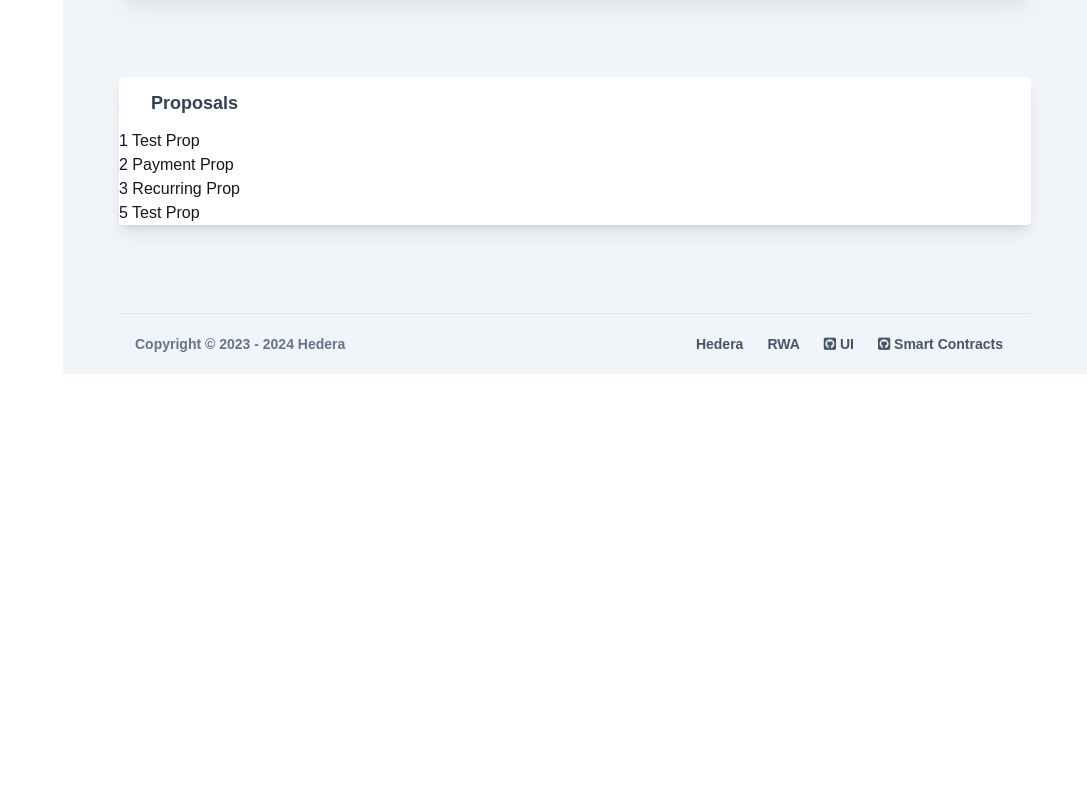
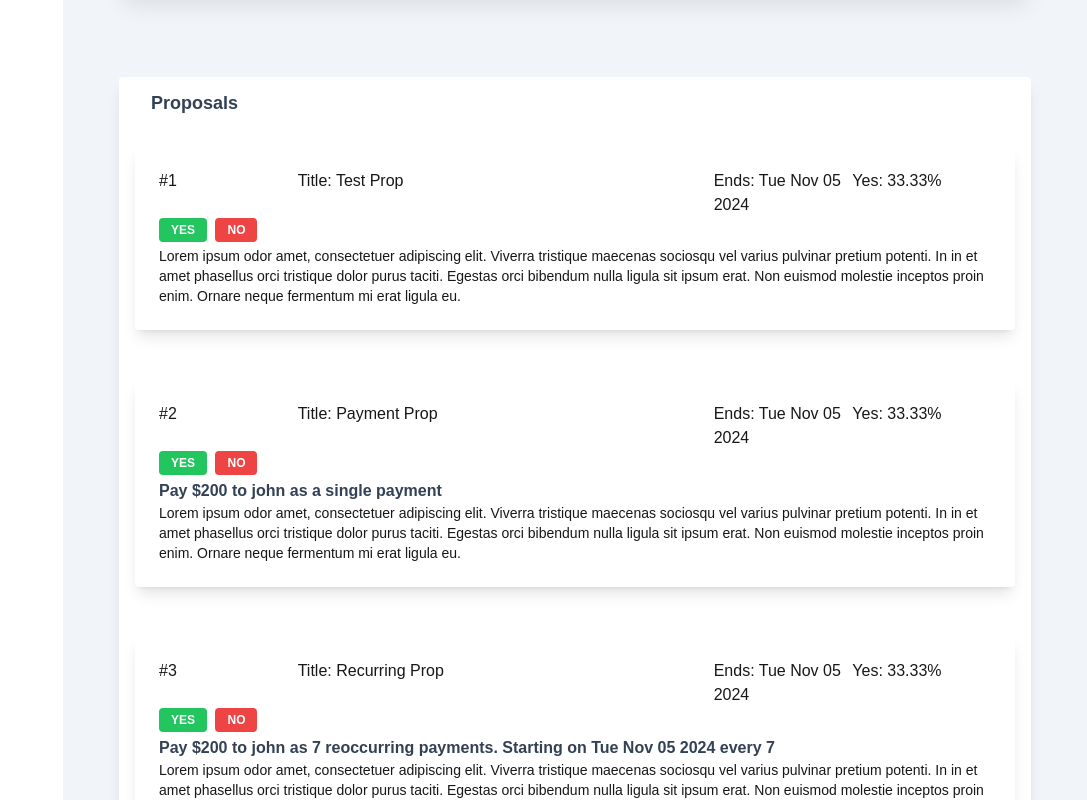
Before and after one commit to dchernokur/ui-demo, a Next.js app in the folder packages/fe-tw/: page /dash in a window 1280 px wide. Shown: the part 980-1780 px from the top of the page, without its empty margins (193-1280 px from the left). Before the commit the page ends 1354 px from the top, so only its background shows below. Built offline with nearby package versions, Linux system fonts and the light colour scheme.

Commit message:
add proposals

```diff
--- a/packages/fe-tw/src/components/Cards/CardProposals.tsx
+++ b/packages/fe-tw/src/components/Cards/CardProposals.tsx
@@ -1,33 +1,23 @@
-'use client'
+"use client";
 import React from "react";
-//import PropTypes from "prop-types";
-import type {
-  TextProposal,
-} from "@/types/props";
-// components
 
-import TableDropdown from "@/components/Dropdowns/TableDropdown";
+
 import {activeProposals} from "@/consts/props";
+import {Proposal} from "@/components/Cards/Proposals/Proposal";
 
-export default function CardProposals(props:PropTypes) {
- const {color} = {...defaultProps, ...props};
- for (const pr of activeProposals) {
-     console.log("type",pr.propType,pr)
- }
+export default function CardProposals(props: PropTypes) {
+	const { color } = { ...defaultProps, ...props };
+
 	return (
 		<>
 			<div
-        className={
-          `relative flex flex-col min-w-0 break-words w-full mb-6 shadow-lg rounded ${color === "light" ? "bg-white" : "bg-lightBlue-900 text-white"}`
-        }
+				className={`relative flex flex-col min-w-0 break-words w-full mb-6 shadow-lg rounded ${color === "light" ? "bg-white" : "bg-lightBlue-900 text-white"}`}
 			>
 				<div className="rounded-t mb-0 px-4 py-3 border-0">
 					<div className="flex flex-wrap items-center">
 						<div className="relative w-full px-4 max-w-full flex-grow flex-1">
 							<h3
-                className={
-                  `font-semibold text-lg ${color === "light" ? "text-slate-700" : "text-white"}`
-                }
+								className={`font-semibold text-lg ${color === "light" ? "text-slate-700" : "text-white"}`}
 							>
 								Proposals
 							</h3>
@@ -35,14 +25,13 @@ export default function CardProposals(props:PropTypes) {
 					</div>
 				</div>
 				<div className="block w-full overflow-x-auto">
-          {/* Projects table */}
-
-          <ul>
-              {activeProposals.map( (prop)=>(
-                  <li key={prop.id} >{prop.id} {prop.title}</li>
-              ) )}
-
-          </ul>
+					{activeProposals.map((proposal) => (
+						<div key={proposal.id} className="flex flex-wrap mt-4">
+							<div className="w-full mb-2 px-4">
+								<Proposal proposal={proposal} />
+							</div>
+						</div>
+					))}
 				</div>
 			</div>
 		</>
@@ -53,6 +42,6 @@ const defaultProps: PropTypes = {
 	color: "light",
 };
 
-interface PropTypes  {
-  color?: "light"| "dark"
-};
+interface PropTypes {
+	color?: "light" | "dark";
+}
--- /dev/null
+++ b/packages/fe-tw/src/components/Cards/Proposals/Proposal.tsx
@@ -0,0 +1,62 @@
+import {type PaymentProposal, ProposalType, type RecurringPaymentProposal, type TextProposal,} from "@/types/props";
+import {ProposalText} from "@/components/Cards/Proposals/ProposalText";
+import {ProposalPayment} from "@/components/Cards/Proposals/ProposalPayment";
+import {ProposalRecurringPayment} from "@/components/Cards/Proposals/ProposalRecurringPayment";
+
+function render(proposal: {
+	proposal: TextProposal | PaymentProposal | RecurringPaymentProposal;
+}) {
+	switch (proposal.propType) {
+		case ProposalType.TextProposal:
+			return <ProposalText proposal={proposal} />;
+			case ProposalType.PaymentProposal:
+			return <ProposalPayment proposal={proposal} />;
+			case ProposalType.RecurringProposal:
+			return <ProposalRecurringPayment proposal={proposal} />;
+		default:
+			return <h1>Unknown proposal type {proposal.propType}</h1>;
+	}
+}
+
+export function Proposal({
+	proposal,
+}: { proposal: TextProposal | PaymentProposal | RecurringPaymentProposal }) {
+	return (
+		<div className="relative flex flex-col min-w-0 break-words bg-white w-full mb-6 shadow-lg rounded p-6">
+			<div className="grid grid-cols-6 w-full">
+				<div className="col-span-1">#{proposal.id}</div>
+				<div className="col-span-3">Title: {proposal.title}</div>
+				<div className="col-span-1">
+				Ends: {proposal.expiry.toDateString()}
+				</div>	<div className="col-span-1">
+					{proposal.votesYes + proposal.votesNo === 0
+						? "-None-"
+						: "Yes: ".concat((
+								proposal.votesYes *100/
+								(proposal.votesNo + proposal.votesYes)
+							).toFixed(2)) .concat("%")}
+				</div>
+				<div className="col-span-1">
+					<button
+						type="button"
+						className="bg-green-500 text-white active:bg-indigo-600 text-xs font-bold uppercase px-3 py-1 rounded outline-none focus:outline-none mr-1 mb-1 ease-linear transition-all duration-150"
+					>
+						Yes
+					</button>
+					&nbsp;
+					<button
+						type="button"
+						className="bg-red-500 text-white active:bg-indigo-600 text-xs font-bold uppercase px-3 py-1 rounded outline-none focus:outline-none mr-1 mb-1 ease-linear transition-all duration-150"
+					>
+						No
+					</button>
+				</div>
+			</div>
+			{render(proposal)}
+
+			<div className="grid grid-cols-4">
+			<div className="col-span-6 text-sm">{proposal.description}</div>
+			</div>
+		</div>
+	);
+}
--- /dev/null
+++ b/packages/fe-tw/src/components/Cards/Proposals/ProposalPayment.tsx
@@ -0,0 +1,18 @@
+import type {PaymentProposal} from "@/types/props";
+import React from "react";
+
+export function ProposalPayment({ proposal }: ProposalPaymentPropTypes) {
+	return (
+		<div className="grid grid-cols-4">
+			<div className="col-span-4">
+				<h3 className="font-semibold text-base text-slate-700 text-left">
+					Pay ${proposal.amount} to {proposal.to} as a single payment
+				</h3>
+			</div>
+		</div>
+	);
+}
+
+interface ProposalPaymentPropTypes {
+	proposal: PaymentProposal;
+}
--- /dev/null
+++ b/packages/fe-tw/src/components/Cards/Proposals/ProposalRecurringPayment.tsx
@@ -0,0 +1,18 @@
+import type { RecurringPaymentProposal} from "@/types/props";
+import React from "react";
+
+export function ProposalRecurringPayment({ proposal }: ProposalRecurringPaymentPropTypes) {
+	return (
+		<div className="grid grid-cols-4">
+			<div className="col-span-4">
+				<h3 className="font-semibold text-base text-slate-700 text-left">
+					Pay ${proposal.amount} to {proposal.to} as {proposal.frequency} reoccurring payments. Starting on {proposal.startPayment.toDateString()} every {proposal.frequency}
+				</h3>
+			</div>
+		</div>
+	);
+}
+
+interface ProposalRecurringPaymentPropTypes {
+	proposal: RecurringPaymentProposal;
+}
--- /dev/null
+++ b/packages/fe-tw/src/components/Cards/Proposals/ProposalText.tsx
@@ -0,0 +1,12 @@
+import type {TextProposal} from "@/types/props";
+import React from "react";
+
+export function ProposalText({ proposal }: ProposalTextPropTypes) {
+	return (
+		<></>
+	);
+}
+
+interface ProposalTextPropTypes {
+	proposal: TextProposal;
+}
--- a/packages/fe-tw/src/components/Dropdowns/TableDropdown.tsx
+++ b/packages/fe-tw/src/components/Dropdowns/TableDropdown.tsx
@@ -1,15 +1,20 @@
 import React from "react";
-import { createPopper } from "@popperjs/core";
+//import { createPopper } from "@popperjs/core";
+import { usePopper } from "react-popper";
 
 const NotificationDropdown = () => {
   // dropdown props
+    const [referenceElement, _setReferenceElement] = React.useState(null);
+    const [popperElement, _setPopperElement] = React.useState(null);
+    const { styles, attributes } = usePopper(referenceElement, popperElement);
+
+
   const [dropdownPopoverShow, setDropdownPopoverShow] = React.useState(false);
-  const btnDropdownRef = React.createRef();
-  const popoverDropdownRef = React.createRef();
+
   const openDropdownPopover = () => {
-    createPopper(btnDropdownRef.current, popoverDropdownRef.current, {
-      placement: "left-start",
-    });
+//    createPopper(btnDropdownRef.current, popoverDropdownRef.current, {
+    //  placement: "left-start",
+  //  });
     setDropdownPopoverShow(true);
   };
   const closeDropdownPopover = () => {
@@ -19,7 +24,7 @@ const NotificationDropdown = () => {
     <>
       <button type="button"
         className="text-blueGray-500 py-1 px-3"
-        ref={btnDropdownRef}
+        ref={referenceElement}
         onClick={(e) => {
           e.preventDefault();
           dropdownPopoverShow ? closeDropdownPopover() : openDropdownPopover();
@@ -28,7 +33,7 @@ const NotificationDropdown = () => {
         <i className="fas fa-ellipsis-v" />
       </button>
       <div
-        ref={popoverDropdownRef}
+        ref={popperElement}
         className={
           `${dropdownPopoverShow ? "block " : "hidden "}bg-white text-base z-50 float-left py-2 list-none text-left rounded shadow-lg min-w-48`
         }
--- a/packages/fe-tw/src/types/props.ts
+++ b/packages/fe-tw/src/types/props.ts
@@ -1,15 +1,20 @@
-export type Proposal = {
-	id: number,
+type Proposal = {
+	id: number;
 	title: string;
 	description: string;
 	started: Date;
 	expiry: Date;
 	votesYes: number;
 	votesNo: number;
-	propType?: string;
+	propType?: ProposalType;
 };
 
-export type TextProposal = Proposal;
+export enum ProposalType {
+	TextProposal = "text",
+	PaymentProposal = "payment",
+	RecurringProposal = "recurring",
+}
+export type TextProposal = Proposal & {};
 export type RecurringPaymentProposal = PaymentProposal & {
 	startPayment: Date;
 	numPayments: number;
@@ -21,13 +26,13 @@ export type PaymentProposal = Proposal & {
 };
 
 export function TextProp(prop: TextProposal): TextProposal {
-	return { propType: "text", ...prop };
+	return { propType: ProposalType.TextProposal, ...prop };
 }
 export function PaymentProp(prop: PaymentProposal): PaymentProposal {
-	return { propType: "payment", ...prop };
+	return { propType: ProposalType.PaymentProposal, ...prop };
 }
 export function RecurringPaymentProp(
 	prop: RecurringPaymentProposal,
 ): RecurringPaymentProposal {
-	return { propType: "recurring", ...prop };
+	return { propType: ProposalType.RecurringProposal, ...prop };
 }
```
Also changed, not shown: packages/fe-tw/src/consts/props.ts (+7 -4 lines). Lines whose indentation alone changed are shown as unchanged.
